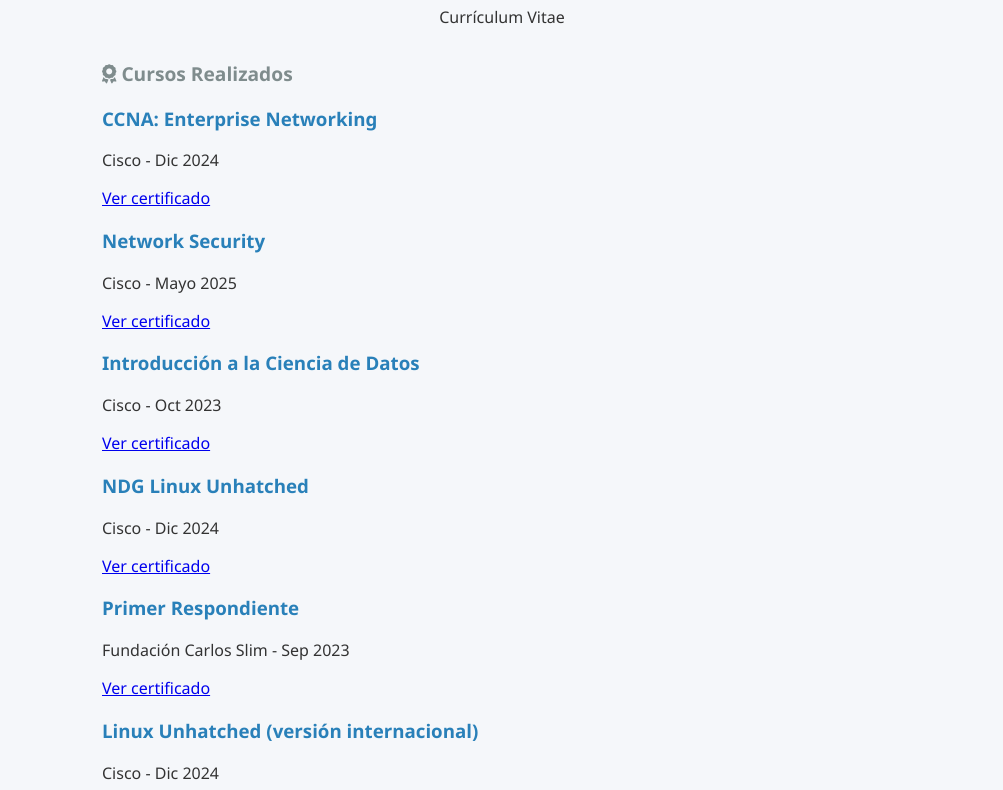
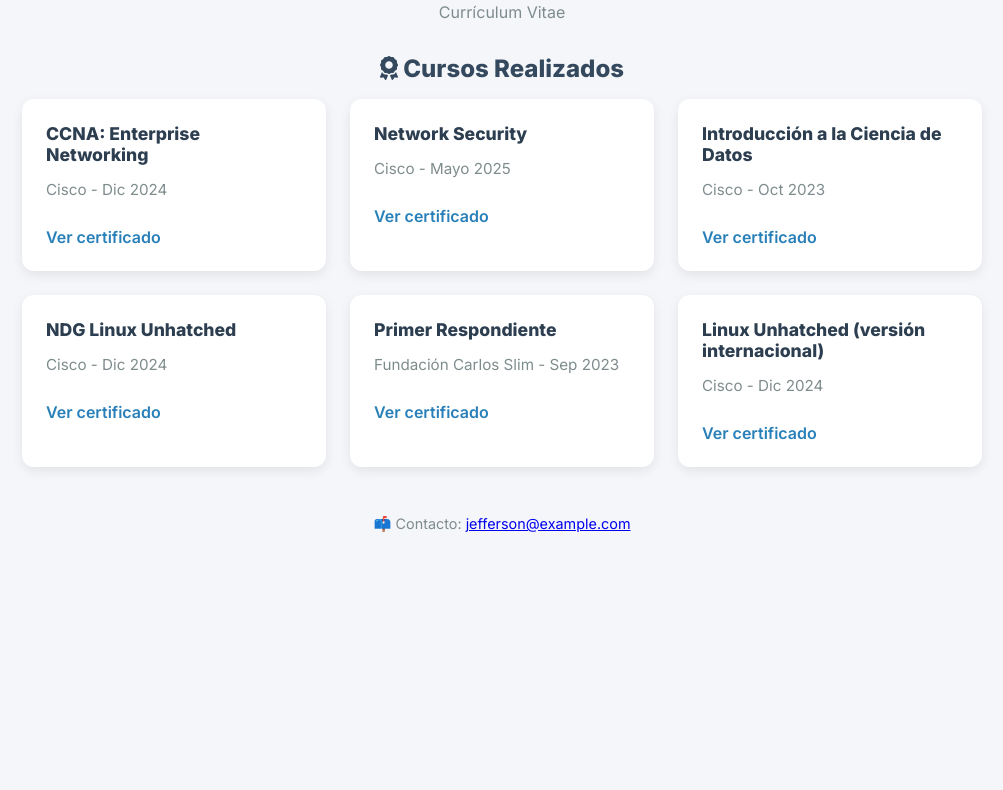
Before and after one commit to AngelJeffersonJ/cv, a plain HTML site: page index.html in a window 1280 px wide. Shown: the part 112-902 px from the top of the page, without its empty margins (138-1141 px from the left). After the commit the page ends 800 px from the top, so only its background shows below. Drawn offline with Linux system fonts and the light colour scheme.

Commit message:
Update style.css

```diff
--- a/style.css
+++ b/style.css
@@ -1,13 +1,12 @@
 body {
-  font-family: 'Segoe UI', Tahoma, Geneva, Verdana, sans-serif;
   margin: 0;
-  padding: 0;
-  background: #f5f7fa;
-  color: #333;
+  background: #f4f6f9;
+  font-family: 'Inter', sans-serif;
+  color: #2c3e50;
 }
 
 .container {
-  max-width: 800px;
+  max-width: 960px;
   margin: auto;
   padding: 2rem;
 }
@@ -19,49 +18,63 @@ header {
 
 h1 {
   font-size: 2rem;
-  color: #2c3e50;
+  font-weight: 800;
+}
+
+.subtitle {
+  color: #7f8c8d;
+  margin-top: 0.5rem;
 }
 
 h2 {
-  font-size: 1.2rem;
+  color: #34495e;
+  margin-bottom: 1rem;
+  text-align: center;
+}
+
+.cards {
+  display: grid;
+  grid-template-columns: repeat(auto-fit, minmax(260px, 1fr));
+  gap: 1.5rem;
+}
+
+.card {
+  background: white;
+  border-radius: 12px;
+  padding: 1.5rem;
+  box-shadow: 0 4px 12px rgba(0, 0, 0, 0.08);
+  transition: transform 0.2s;
+}
+
+.card:hover {
+  transform: translateY(-5px);
+}
+
+.card h3 {
+  margin: 0 0 0.5rem;
+  font-size: 1.1rem;
+}
+
+.card p {
+  font-size: 0.95rem;
   color: #7f8c8d;
 }
 
-h3 {
-  cursor: pointer;
+.card a {
+  display: inline-block;
+  margin-top: 0.8rem;
+  text-decoration: none;
   color: #2980b9;
-  transition: 0.3s;
+  font-weight: 600;
 }
 
-h3:hover {
+.card a:hover {
   color: #1abc9c;
 }
 
-ul {
-  list-style: none;
-  padding-left: 1rem;
-}
-
-ul li {
-  margin: 0.5rem 0;
-}
-
-ul li a {
-  text-decoration: none;
-  color: #34495e;
-}
-
-ul li a:hover {
-  text-decoration: underline;
-}
-
 footer {
+  text-align: center;
   margin-top: 3rem;
-  text-align: center;
   font-size: 0.9rem;
   color: #7f8c8d;
 }
-
-.oculto {
-  display: none;
-}
```
